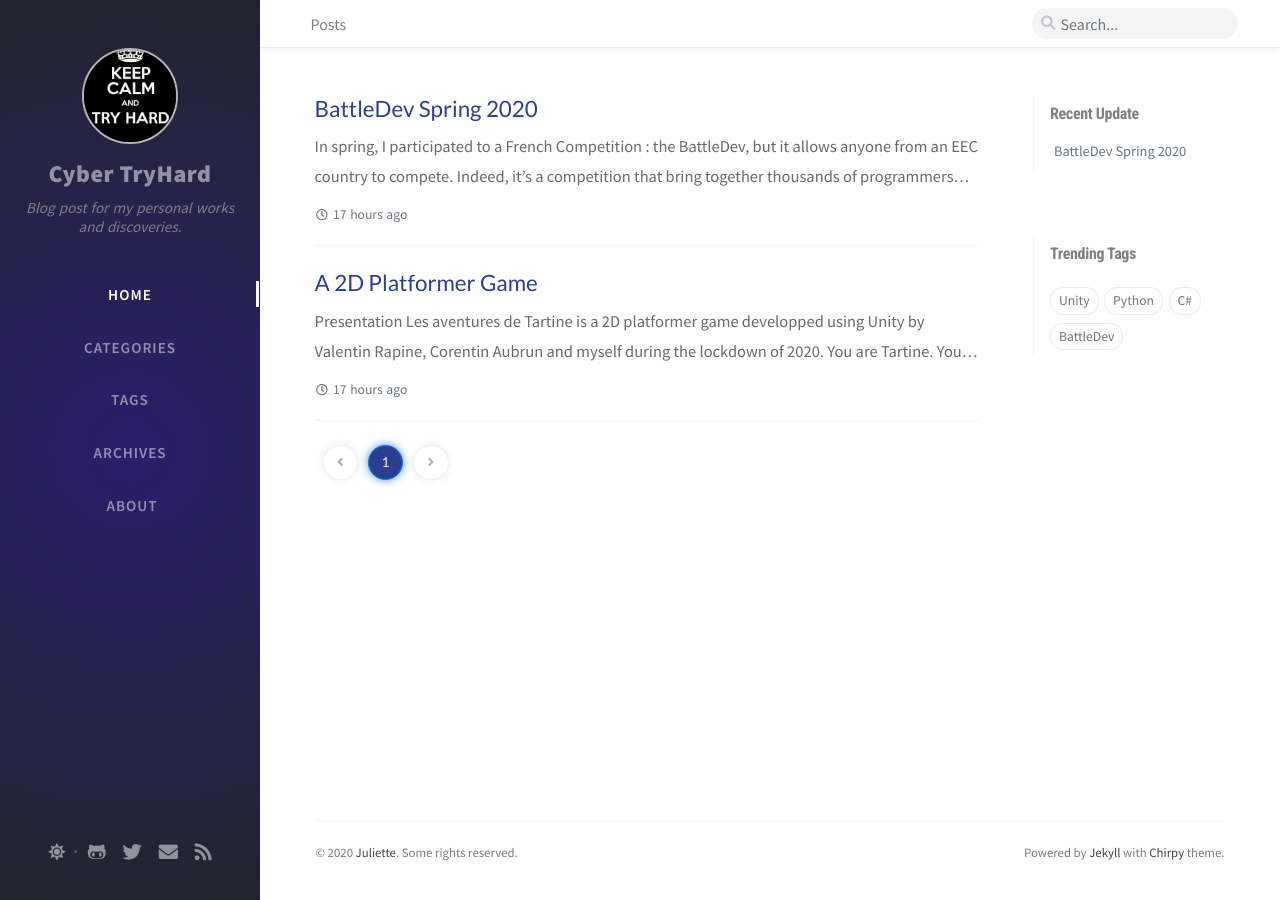
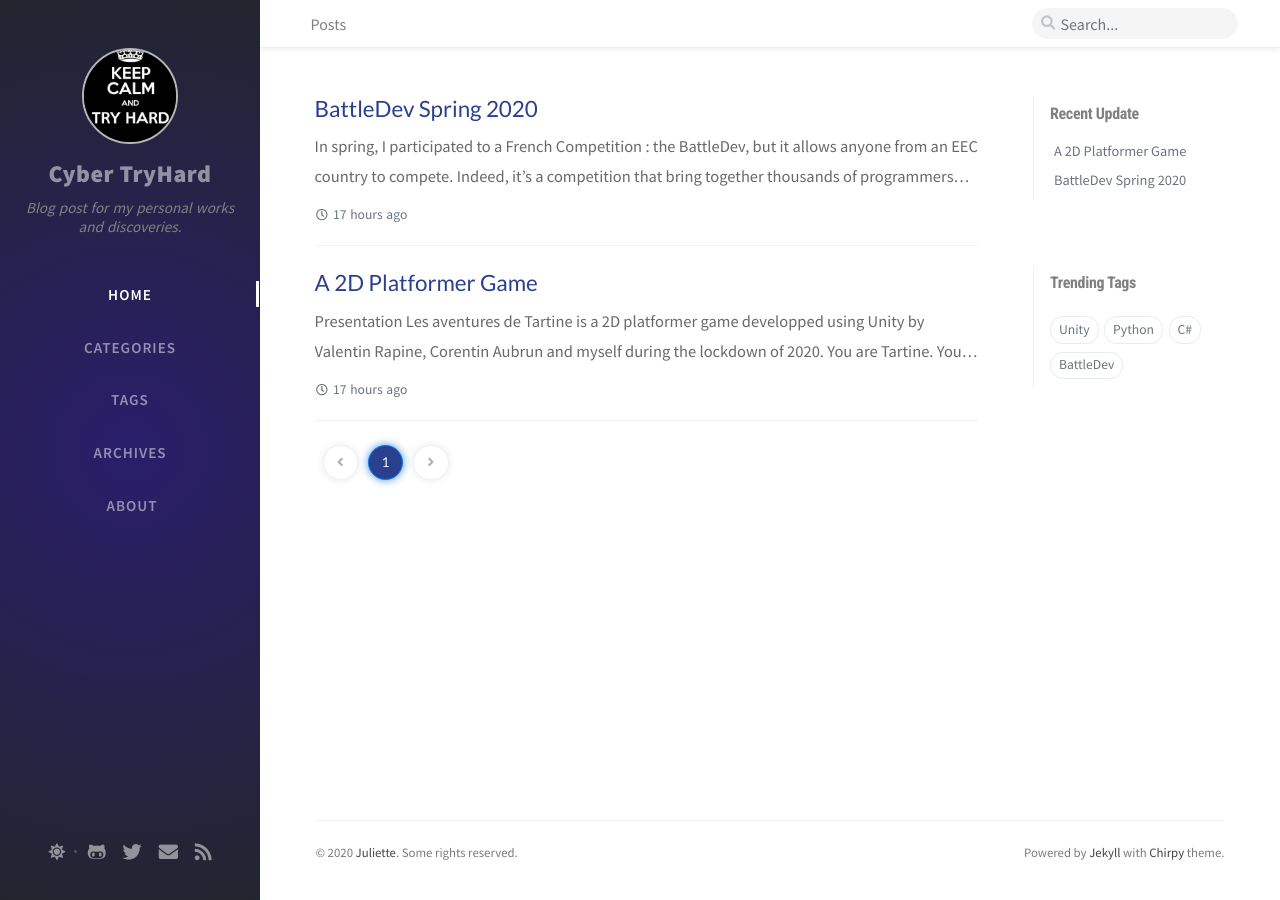
Before and after one commit to Juliette1012/Juliette1012.github.io, a Jekyll site: the page built from index.html, in a window 1280 px wide. Built offline with Jekyll 4.4.1, drawn with Linux system fonts in a browser that asks for light colours; nearby versions of some CDN libraries; the list of posts is cut into pages by our own code; comment, search, counter and statistics services are not loaded.

```diff
--- a/_data/updates.yml
+++ b/_data/updates.yml
@@ -1,3 +1,6 @@
+-
+  filename: '2D-Platformer-Game'
+  lastmod: '2020-08-27 17:21:07 +0200'
 -
   filename: 'Battle-Dev-Spring-2020'
   lastmod: '2020-08-27 15:26:15 +0200'
```
